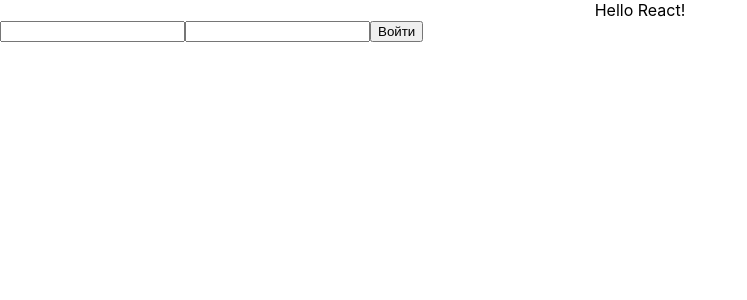
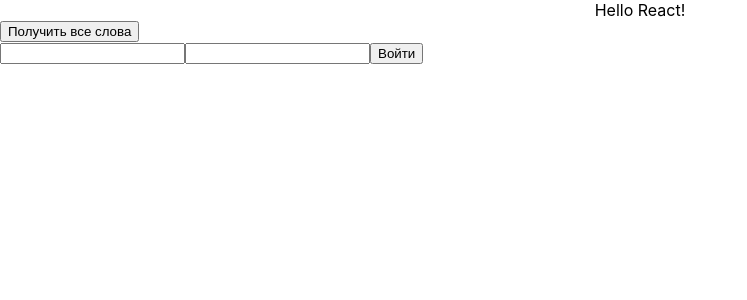
Before and after one commit to ligalaz/rsLang, a React (Create React App) app in the folder project/: page /login in a window 1280 px wide. Shown: the top 300 px of the page, without its empty margins (0-747 px from the left). Built offline with nearby package versions, Linux system fonts and the light colour scheme; no server answers.

Commit message:
fix:correct getords api

```diff
--- a/project/src/App.tsx
+++ b/project/src/App.tsx
@@ -3,29 +3,22 @@ import { BrowserRouter, Route, Navigate, Routes } from "react-router-dom";
 import "./App.css";
 import LoginPage from "./pages/auth/login/login";
 import RegistrationPage from "./pages/auth/registration/registration";
-import { useGetWordsQuery } from "./services/words-service";
+import { useGetWordsMutation } from "./services/words-service";
 
 function App() {
-  const [page, setPage] = useState<number[]>([0, 0]);
-  const { data, isFetching } = useGetWordsQuery(page);
-
-  // useEffect(() => {
-  //   console.log(data);
-  // }, [data]);
-
-  const nextPage: VoidFunction = () => {
-    setPage(([group, page]: number[]) => [group, page + 1]);
-  };
+  const [getWords, { data, isLoading }] = useGetWordsMutation();
 
   return (
     <BrowserRouter>
       <div>
-        {isFetching ? (
-          <div>isLoading...</div>
-        ) : (
-          // <div onClick={nextPage} className="App">
-          <div className="App">Hello React!</div>
+        <div className="App">Hello React!</div>
+        {isLoading ? null : (
+          <button onClick={() => getWords({ group: 0, page: 0 })}>
+            Получить все слова
+          </button>
         )}
+
+        {data ? data.map((word) => <div key={word.id}>{word.word}</div>) : null}
         <Routes>
           <Route path="/registration" element={<RegistrationPage />} />
           <Route path="/login" element={<LoginPage />} />
--- a/project/src/interfaces/word.ts
+++ b/project/src/interfaces/word.ts
@@ -14,3 +14,9 @@ export interface IWord {
   textMeaningTranslate: string;
   textExampleTranslate: string;
 }
+
+export interface GetWordsRequest {
+  group?: number;
+  page?: number;
+  limit?: number;
+}
--- a/project/src/services/words-service.ts
+++ b/project/src/services/words-service.ts
@@ -1,7 +1,8 @@
 import { createApi, fetchBaseQuery } from "@reduxjs/toolkit/query/react";
-import { IWord } from "../interfaces/word";
+import { GetWordsRequest, IWord } from "../interfaces/word";
 import { API_BASE_URL } from "../config";
 import { ServerRoutes } from "../enums/server-routes";
+import { HTTPMethods } from "../enums/http-methods";
 
 export const wordsService = createApi({
   reducerPath: "words",
@@ -9,13 +10,11 @@ export const wordsService = createApi({
     baseUrl: API_BASE_URL,
   }),
   endpoints: (build) => ({
-    getWords: build.query<IWord[], number[]>({
-      query: ([group, page]: number[]) => ({
+    getWords: build.mutation<IWord[], GetWordsRequest>({
+      query: (params: GetWordsRequest) => ({
         url: ServerRoutes.words,
-        params: {
-          group,
-          page,
-        },
+        method: HTTPMethods.GET,
+        params,
       }),
     }),
     getWordById: build.query<IWord, string>({
@@ -24,4 +23,4 @@ export const wordsService = createApi({
   }),
 });
 
-export const { useGetWordsQuery, useGetWordByIdQuery } = wordsService;
+export const { useGetWordsMutation, useGetWordByIdQuery } = wordsService;
```
